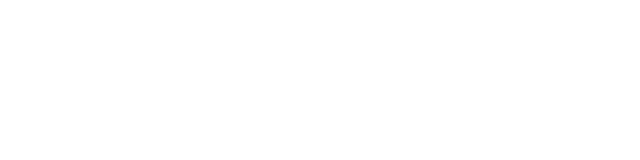
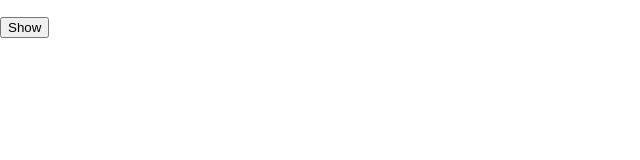
Before and after one commit to JosiaAlmeida/CreatedHooks, a React (Create React App) app: page / in a window 1280 px wide. Shown: the top 160 px of the page, without its empty margins (0-640 px from the left). Built offline with nearby package versions, Linux system fonts and the light colour scheme.

Commit message:
React Lazy

```diff
--- a/src/App.js
+++ b/src/App.js
@@ -1,10 +1,10 @@
 import React from 'react';
-import useLayoutEffect from './Templates/useLayoutEffect';
+import Lazy from './Templates/Lazy/index';
 
 function App() {
   return (
     <div className="App">
-      <useLayoutEffect />
+      <Lazy />
     </div>
   );
 }
--- /dev/null
+++ b/src/Templates/Lazy/LazyComponent.jsx
@@ -0,0 +1,8 @@
+const LazyComponent = () => {
+    return(
+        <div>
+            <h2>LazyComponent</h2>
+        </div>
+    )
+}
+export default LazyComponent
--- /dev/null
+++ b/src/Templates/Lazy/index.jsx
@@ -0,0 +1,21 @@
+import React, {Suspense, useState} from "react";
+//import LazyComponent from "./LazyComponent";
+//
+
+const LazyComponent = React.lazy(()=> import('./LazyComponent'))
+
+const Lazy = () => {
+    const [show, setshow] = useState(false)
+    return(
+        <div>
+            <p>
+                <button onClick={()=> setshow(s => !s)}>Show</button>
+            </p>
+            <Suspense fallback={<p>Carregando</p>}>
+                {show && <LazyComponent />}
+            </Suspense>
+        </div>
+    );
+}
+
+export default Lazy
--- a/src/Templates/useLayoutEffect/index.jsx
+++ b/src/Templates/useLayoutEffect/index.jsx
@@ -1,5 +1,5 @@
 import React from 'react'
-const useLayoutEffect = () => {
+const UseLayoutEffect = () => {
     return (
         <div>
             <h1>Oi</h1>
@@ -7,4 +7,4 @@
      );
 }
 
-export default useLayoutEffect;
+export default UseLayoutEffect;
```
Also changed, not shown: 1 other file (tests, documents, lock files or other folders).
